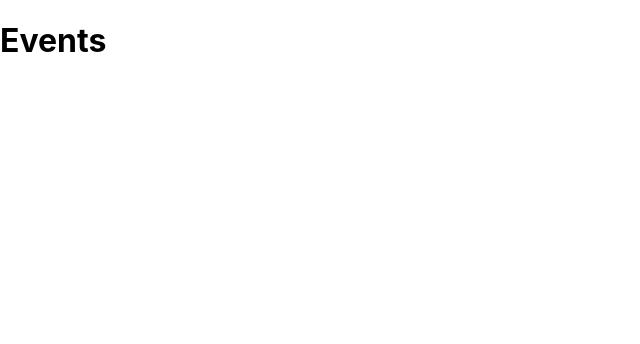
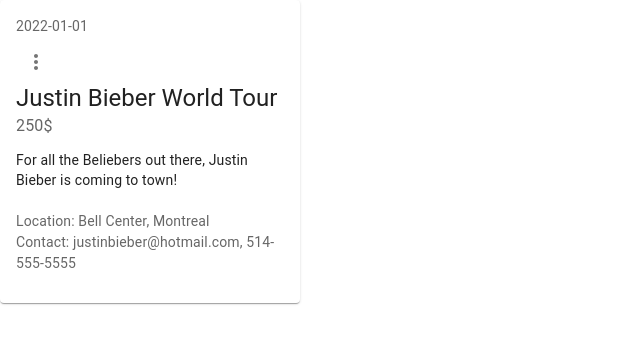
Before and after one commit to mohammad-saeid-nafar/TickTicket, a React (Create React App) app in the folder TickTicket-Frontend/: page /events in a window 1280 px wide. Shown: the top 344 px of the page, without its empty margins (0-640 px from the left). Built offline with nearby package versions, Linux system fonts and the light colour scheme.

Commit message:
Beginning Frontend

```diff
--- a/TickTicket-Frontend/src/pages/Events.js
+++ b/TickTicket-Frontend/src/pages/Events.js
@@ -1,4 +1,66 @@
+import * as React from 'react';
+// import Box from '@mui/material/Box';
+import Card from '@mui/material/Card';
+// import CardActions from '@mui/material/CardActions';
+import CardContent from '@mui/material/CardContent';
+// import Button from '@mui/material/Button';
+import Typography from '@mui/material/Typography';
+import IconButton from "@mui/material/IconButton";
+import MoreVertIcon from '@mui/icons-material/MoreVert';
+// import {useEffect} from "react";
+// import axios from "axios";
+
+
 const Events = () => {
-  return <h1>Events</h1>;
+    // const [events, setEvents] = React.useState([]);
+    //
+    // getEvents(() => {
+    //     axios.get("/organizer/organizer1").then((res) => {
+    //         setEvents(res.data);
+    //     });
+    // }, []);
+
+    // const bull = (
+    //     <Box
+    //         component="span"
+    //         sx={{ display: 'inline-block', mx: '2px', transform: 'scale(0.8)' }}
+    //     >
+    //         •
+    //     </Box>
+    // );
+
+  return (
+      <Card sx={{ maxWidth: 300, maxHeight : 400 }}>
+        <CardContent>
+           <div>
+            <Typography sx={{ fontSize: 14 }} color="text.secondary" gutterBottom>
+                2022-01-01
+            </Typography>
+            <IconButton aria-label="settings" textAlign="left">
+                <MoreVertIcon />
+            </IconButton>
+          </div>
+
+          <Typography variant="h5" component="div">
+            Justin Bieber World Tour
+          </Typography>
+          <Typography sx={{ mb: 1.5 }} color="text.secondary">
+            250$
+          </Typography>
+          <Typography variant="body2">
+            For all the Beliebers out there, Justin Bieber is coming to town!
+          </Typography>
+          <Typography sx={{ fontSize: 14 }} color="text.secondary" gutterBottom>
+              <br/>
+              Location: Bell Center, Montreal
+              <br/>
+            Contact: justinbieber@hotmail.com, 514-555-5555
+          </Typography>
+        </CardContent>
+        {/*<CardActions>*/}
+        {/*  <Button size="small">Learn More</Button>*/}
+        {/*</CardActions>*/}
+      </Card>
+  );
 };
 export default Events;
```
Also changed, not shown: 1 other file (tests, documents, lock files or other folders).
